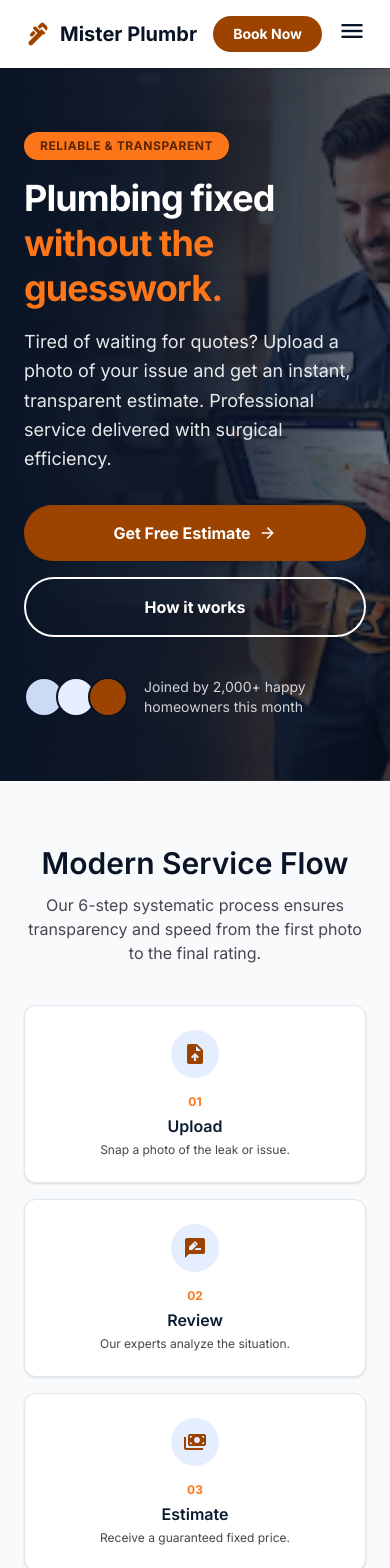
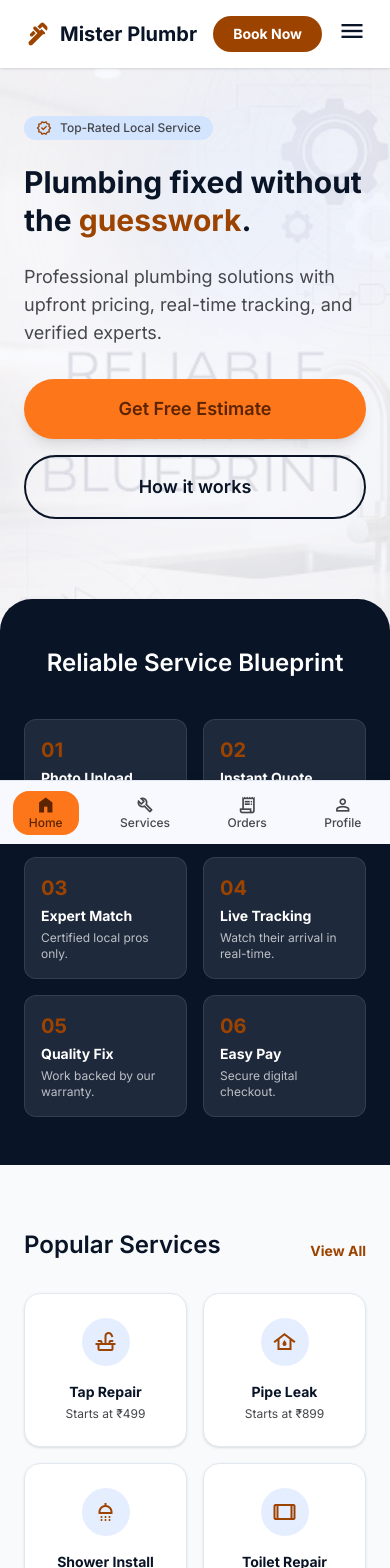
Before and after one commit to mister-plumbr/mr-plumber-webapp, a Next.js app: page / in a window 390 px wide. Shown: the top 1568 px of the page. Built offline with nearby package versions, Linux system fonts and the light colour scheme.

Commit message:
ui: add mobile-specific home layout (bottom nav, compact cards, dark blueprint)

```diff
--- a/app/components/Hero.tsx
+++ b/app/components/Hero.tsx
@@ -3,8 +3,9 @@ import Icon from "./Icon";
 
 export default function Hero() {
   return (
-    <section className="relative flex min-h-[700px] items-center overflow-hidden bg-primary py-16 text-on-primary lg:min-h-[819px]">
-      {/* Background image */}
+    <>
+      {/* Desktop hero */}
+      <section className="relative hidden min-h-[700px] items-center overflow-hidden bg-primary py-16 text-on-primary lg:min-h-[819px] md:flex">
         <div
           className="absolute inset-0 z-0 opacity-40"
           style={{
@@ -13,7 +14,6 @@ export default function Hero() {
             backgroundPosition: "center",
           }}
         />
-      {/* Gradient overlay */}
         <div className="absolute inset-0 z-10 bg-gradient-to-r from-primary via-primary/80 to-transparent" />
 
         <div className="relative z-20 mx-auto w-full max-w-[1200px] px-6">
@@ -61,5 +61,51 @@ export default function Hero() {
           </div>
         </div>
       </section>
+
+      {/* Mobile hero */}
+      <section className="relative overflow-hidden px-6 pt-12 pb-20 md:hidden">
+        <div className="fixed inset-0 -z-50 h-full w-full overflow-hidden">
+          {/* eslint-disable-next-line @next/next/no-img-element */}
+          <img
+            src="/images/hero-mobile-bg.jpg"
+            alt=""
+            className="h-full w-full object-cover opacity-30"
+          />
+          <div className="absolute inset-0 bg-surface/60" />
+        </div>
+        <div className="absolute top-0 right-0 -z-10 h-64 w-64 rounded-full bg-surface-container opacity-50 blur-3xl" />
+
+        <div className="mx-auto max-w-[1200px]">
+          <div className="mb-6 inline-flex items-center gap-2 rounded-full bg-surface-variant px-3 py-1">
+            <Icon name="verified" size={16} className="text-secondary" />
+            <span className="text-xs font-medium text-on-surface-variant">Top-Rated Local Service</span>
+          </div>
+
+          <h1 className="mb-6 text-3xl font-bold leading-tight text-primary">
+            Plumbing fixed without the <span className="text-secondary">guesswork</span>.
+          </h1>
+
+          <p className="mb-8 max-w-md text-lg text-on-surface-variant">
+            Professional plumbing solutions with upfront pricing, real-time tracking,
+            and verified experts.
+          </p>
+
+          <div className="flex flex-col gap-4">
+            <Link
+              href="/upload"
+              className="inline-flex items-center justify-center rounded-full bg-secondary-container py-4 text-lg font-semibold text-on-secondary-container shadow-lg transition-transform active:scale-95"
+            >
+              Get Free Estimate
+            </Link>
+            <Link
+              href="/#how-it-works"
+              className="inline-flex items-center justify-center rounded-full border-2 border-primary py-4 text-lg font-semibold text-primary transition-all active:bg-primary active:text-white"
+            >
+              How it works
+            </Link>
+          </div>
+        </div>
+      </section>
+    </>
   );
 }
--- a/app/components/HowItWorks.tsx
+++ b/app/components/HowItWorks.tsx
@@ -9,9 +9,20 @@ const steps = [
   { icon: "star", number: "06", title: "Rate", description: "Help us maintain our standards." },
 ];
 
+const mobileSteps = [
+  { number: "01", title: "Photo Upload", description: "Snap the issue for accurate pricing." },
+  { number: "02", title: "Instant Quote", description: "No hidden fees or surprises." },
+  { number: "03", title: "Expert Match", description: "Certified local pros only." },
+  { number: "04", title: "Live Tracking", description: "Watch their arrival in real-time." },
+  { number: "05", title: "Quality Fix", description: "Work backed by our warranty." },
+  { number: "06", title: "Easy Pay", description: "Secure digital checkout." },
+];
+
 export default function HowItWorks() {
   return (
-    <section id="how-it-works" className="bg-bg-main py-16 lg:py-24">
+    <>
+      {/* Desktop */}
+      <section id="how-it-works" className="hidden bg-bg-main py-16 lg:py-24 md:block">
         <div className="mx-auto max-w-[1200px] px-6">
           <div className="mb-10 text-center lg:mb-14">
             <h2 className="mb-3 text-3xl font-semibold text-primary">Modern Service Flow</h2>
@@ -38,5 +49,23 @@ export default function HowItWorks() {
           </div>
         </div>
       </section>
+
+      {/* Mobile */}
+      <section className="bg-primary px-6 py-12 text-white rounded-t-[32px] md:hidden">
+        <h2 className="mb-10 text-center text-2xl font-semibold">Reliable Service Blueprint</h2>
+        <div className="grid grid-cols-2 gap-4">
+          {mobileSteps.map((step) => (
+            <div
+              key={step.title}
+              className="rounded-xl border border-on-primary-container/20 bg-primary-container p-4"
+            >
+              <div className="mb-1 text-xl font-bold text-secondary">{step.number}</div>
+              <h3 className="mb-1 text-sm font-bold">{step.title}</h3>
+              <p className="text-xs opacity-70">{step.description}</p>
+            </div>
+          ))}
+        </div>
+      </section>
+    </>
   );
 }
--- /dev/null
+++ b/app/components/MobileBottomNav.tsx
@@ -0,0 +1,33 @@
+import Link from "next/link";
+import Icon from "./Icon";
+
+const navItems = [
+  { label: "Home", href: "/", icon: "home", filled: true },
+  { label: "Services", href: "/#services", icon: "build" },
+  { label: "Orders", href: "/dashboard", icon: "receipt_long" },
+  { label: "Profile", href: "/dashboard", icon: "person" },
+];
+
+export default function MobileBottomNav() {
+  return (
+    <nav className="fixed bottom-0 z-50 flex h-16 w-full items-center justify-around border-t border-border-subtle bg-surface pb-safe shadow-[0_-2px_10px_rgba(0,0,0,0.05)] md:hidden">
+      {navItems.map((item, idx) => {
+        const isActive = idx === 0;
+        return (
+          <Link
+            key={item.label}
+            href={item.href}
+            className={`flex flex-col items-center justify-center rounded-2xl px-4 py-1 transition-transform active:scale-90 ${
+              isActive
+                ? "bg-secondary-container text-on-secondary-container"
+                : "text-on-surface-variant hover:text-primary"
+            }`}
+          >
+            <Icon name={item.icon} filled={item.filled} size={20} />
+            <span className="text-xs font-medium">{item.label}</span>
+          </Link>
+        );
+      })}
+    </nav>
+  );
+}
--- a/app/components/Services.tsx
+++ b/app/components/Services.tsx
@@ -2,41 +2,19 @@ import Link from "next/link";
 import Icon from "./Icon";
 
 const services = [
-  {
-    icon: "faucet",
-    title: "Tap Repair",
-    description: "Dripping or leaking taps repaired or replaced with premium fixtures.",
-  },
-  {
-    icon: "water_damage",
-    title: "Pipe Leak",
-    description: "Fast emergency response to prevent water damage to your property.",
-  },
-  {
-    icon: "shower",
-    title: "Shower Install",
-    description: "Full installation and pressure testing for modern bathroom systems.",
-  },
-  {
-    icon: "tablet",
-    title: "Toilet Repair",
-    description: "Resolving flush issues, blockages, and leaks with durable parts.",
-  },
-  {
-    icon: "hot_tub",
-    title: "Water Heaters",
-    description: "Diagnosis, descaling, and installation of electric or gas heaters.",
-  },
-  {
-    icon: "cleaning_services",
-    title: "Drain Cleaning",
-    description: "Professional high-pressure jetting to clear stubborn blockages.",
-  },
+  { icon: "faucet", title: "Tap Repair", description: "Dripping or leaking taps repaired or replaced with premium fixtures.", price: "Starts at ₹499" },
+  { icon: "water_damage", title: "Pipe Leak", description: "Fast emergency response to prevent water damage to your property.", price: "Starts at ₹899" },
+  { icon: "shower", title: "Shower Install", description: "Full installation and pressure testing for modern bathroom systems.", price: "Starts at ₹1,499" },
+  { icon: "tablet", title: "Toilet Repair", description: "Resolving flush issues, blockages, and leaks with durable parts.", price: "Starts at ₹699" },
+  { icon: "hot_tub", title: "Water Heaters", description: "Diagnosis, descaling, and installation of electric or gas heaters.", price: "Starts at ₹999" },
+  { icon: "cleaning_services", title: "Drain Cleaning", description: "Professional high-pressure jetting to clear stubborn blockages.", price: "Starts at ₹599" },
 ];
 
 export default function Services() {
   return (
-    <section id="services" className="bg-surface-container-low py-16 lg:py-24">
+    <>
+      {/* Desktop */}
+      <section id="services" className="hidden bg-surface-container-low py-16 lg:py-24 md:block">
         <div className="mx-auto max-w-[1200px] px-6">
           <div className="mb-10 flex flex-col items-end justify-between gap-4 md:flex-row lg:mb-14">
             <div>
@@ -73,5 +51,30 @@ export default function Services() {
           </div>
         </div>
       </section>
+
+      {/* Mobile */}
+      <section className="px-6 py-16 md:hidden">
+        <div className="mb-8 flex items-end justify-between">
+          <h2 className="text-2xl font-semibold text-primary">Popular Services</h2>
+          <Link href="/upload" className="text-sm font-bold text-secondary">
+            View All
+          </Link>
+        </div>
+        <div className="grid grid-cols-2 gap-4">
+          {services.slice(0, 4).map((service) => (
+            <div
+              key={service.title}
+              className="flex flex-col items-center rounded-2xl border border-border-subtle bg-white p-6 text-center shadow-sm"
+            >
+              <div className="mb-4 flex h-12 w-12 items-center justify-center rounded-full bg-surface-container text-secondary">
+                <Icon name={service.icon} size={24} />
+              </div>
+              <h3 className="mb-1 text-sm font-bold text-primary">{service.title}</h3>
+              <p className="text-xs text-on-surface-variant">{service.price}</p>
+            </div>
+          ))}
+        </div>
+      </section>
+    </>
   );
 }
--- a/app/page.tsx
+++ b/app/page.tsx
@@ -4,6 +4,7 @@ import HowItWorks from "./components/HowItWorks";
 import Services from "./components/Services";
 import Trust from "./components/Trust";
 import Footer from "./components/Footer";
+import MobileBottomNav from "./components/MobileBottomNav";
 
 export default function Home() {
   return (
@@ -16,6 +17,7 @@ export default function Home() {
         <Trust />
       </main>
       <Footer />
+      <MobileBottomNav />
     </>
   );
 }
```
Also changed, not shown: app/components/Footer.tsx (+24 -5 lines), app/components/Trust.tsx (+40 -3 lines), public/images/avatar-sarah.jpg (added), public/images/hero-mobile-bg.jpg (added). Lines whose indentation alone changed are shown as unchanged.
